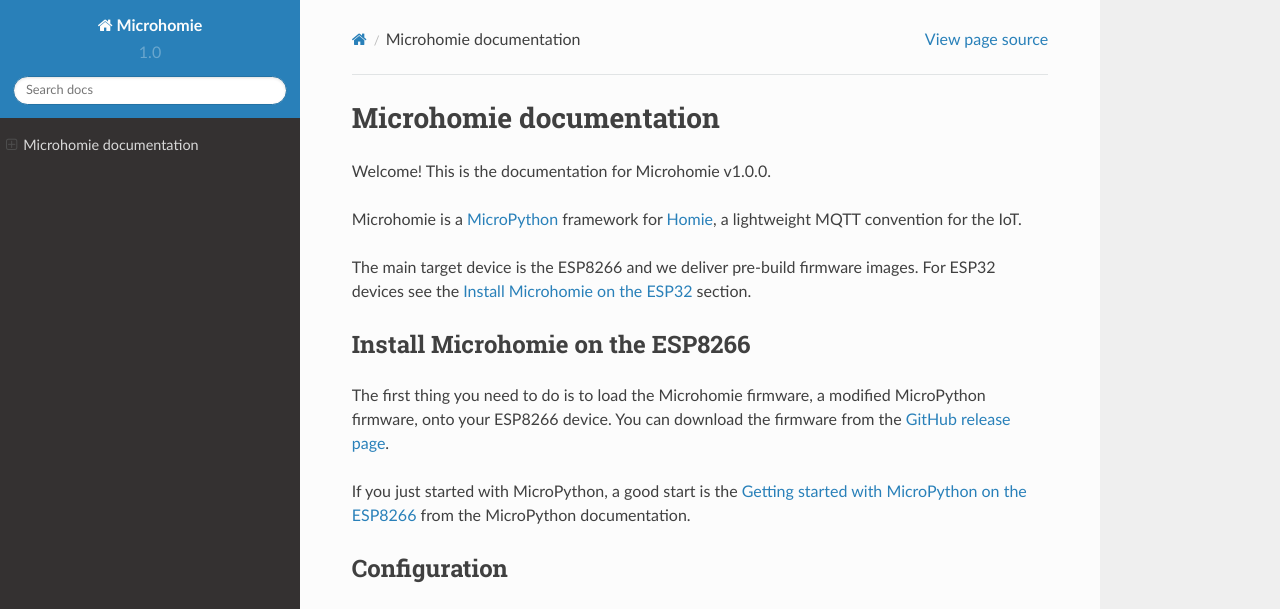
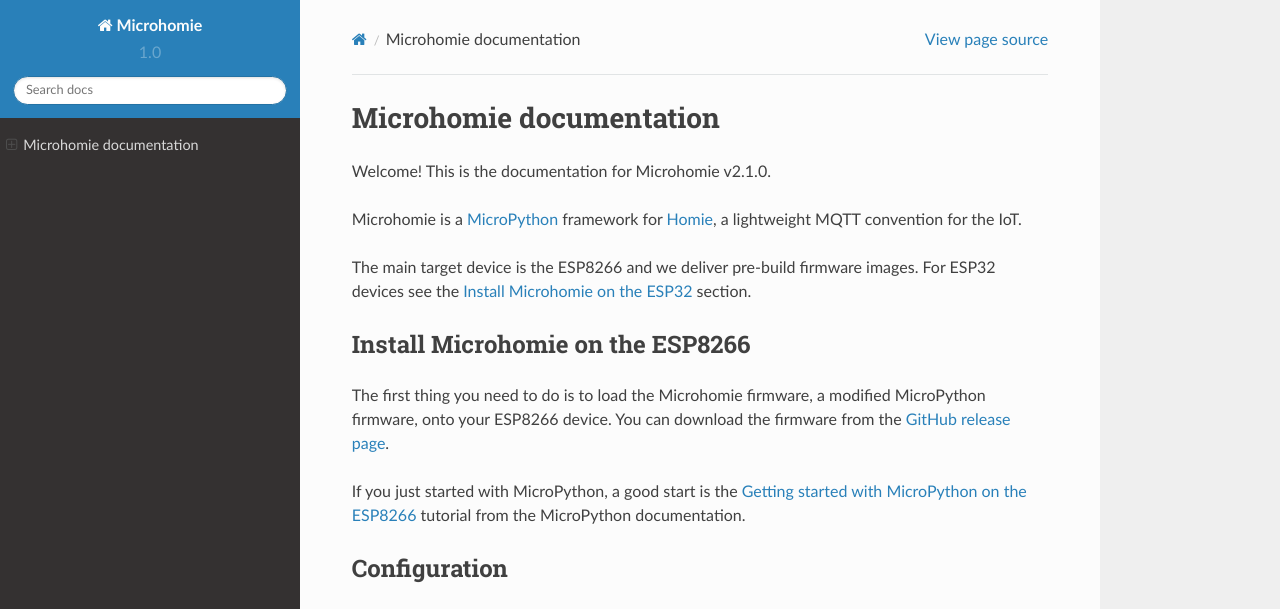
Before and after one commit to microhomie/microhomie, a Sphinx documentation site: the page built from docs/index.rst, in a window 1280 px wide and 900 px high. Shown: the top 609 px of the window. Built offline with Sphinx 7.4.7 and the Read the Docs theme 2.0.0, drawn with Linux system fonts in a browser that asks for light colours; some of the changed text lies outside the part shown.

Commit message:
Update version in docs

```diff
--- a/docs/index.rst
+++ b/docs/index.rst
@@ -2,7 +2,7 @@
 Microhomie documentation
 ========================
 
-Welcome! This is the documentation for Microhomie v1.0.0.
+Welcome! This is the documentation for Microhomie v2.1.0.
 
 Microhomie is a `MicroPython <https://micropython.org>`_ framework for `Homie <https://github.com/homieiot/convention>`_, a lightweight MQTT convention for the IoT.
 
@@ -14,7 +14,7 @@
 
 The first thing you need to do is to load the Microhomie firmware, a modified MicroPython firmware, onto your ESP8266 device. You can download the firmware from the `GitHub release page <https://github.com/microhomie/microhomie/releases>`_.
 
-If you just started with MicroPython, a good start is the `Getting started with MicroPython on the ESP8266 <http://docs.micropython.org/en/latest/esp8266/tutorial/intro.html>`_ from the MicroPython documentation.
+If you just started with MicroPython, a good start is the `Getting started with MicroPython on the ESP8266 <http://docs.micropython.org/en/latest/esp8266/tutorial/intro.html>`_ tutorial from the MicroPython documentation.
 
 
 Configuration
```
Also changed, not shown: other parts of docs/index.rst (+2 -2 lines).
